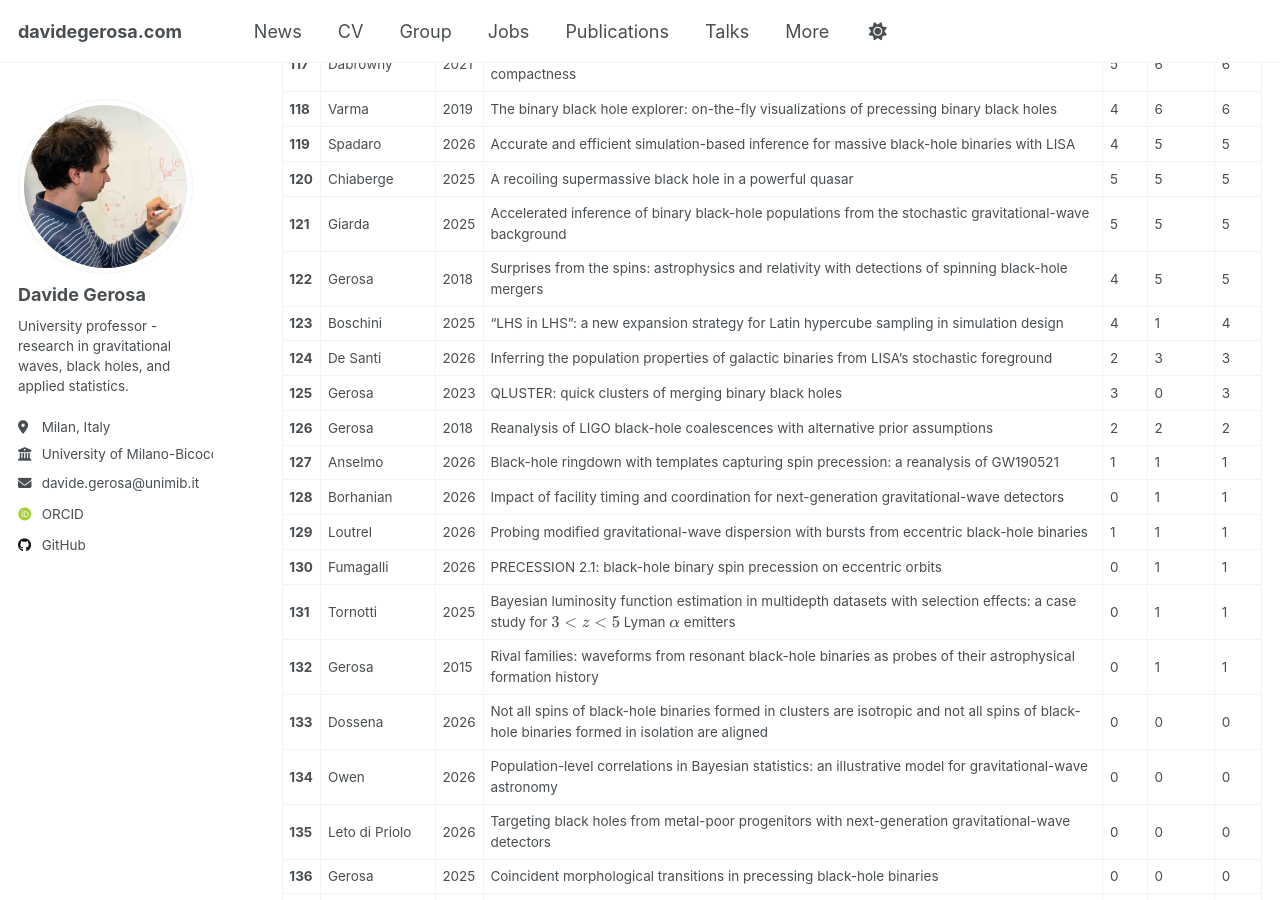
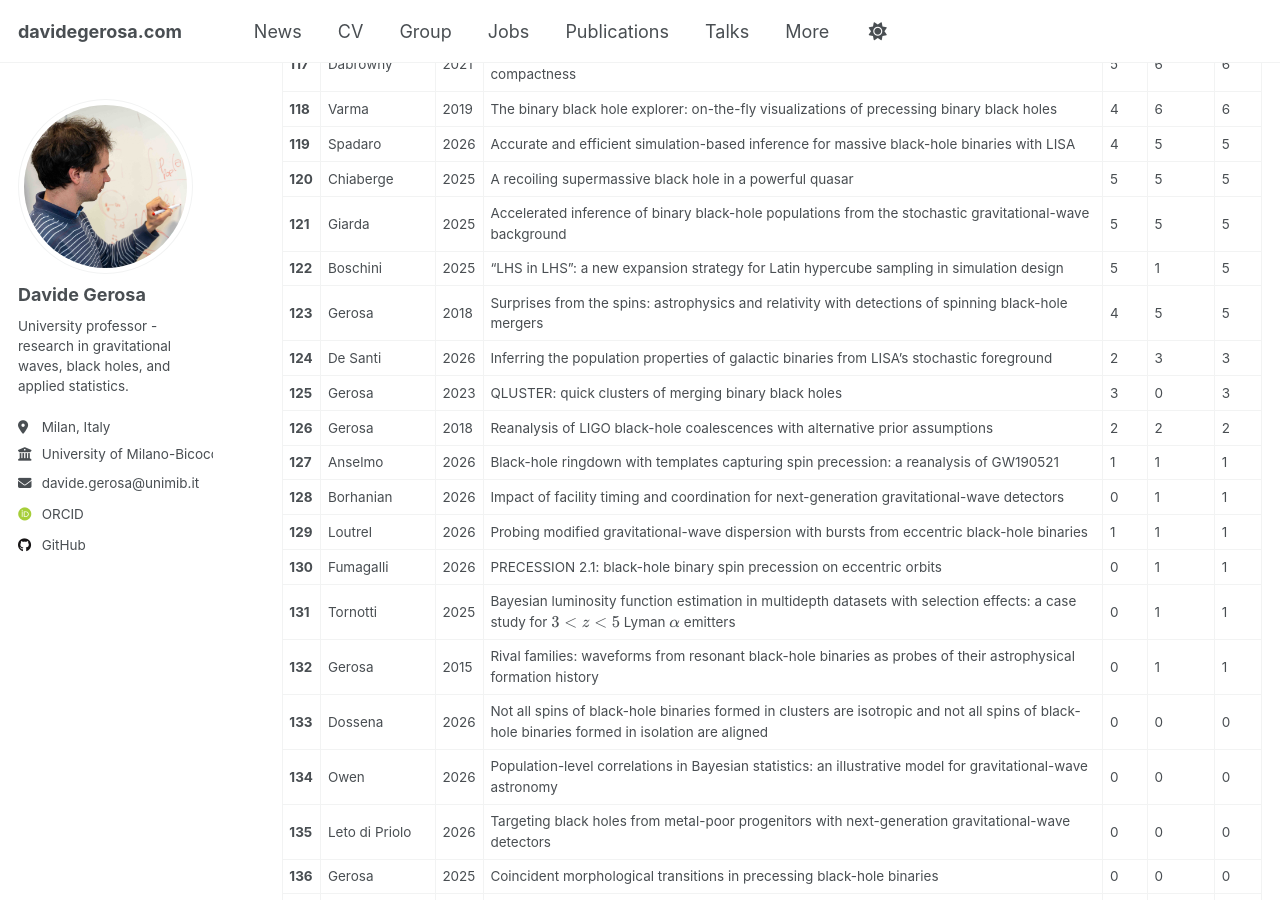
Before and after one commit to dgerosa/website, a Jekyll site: the page built from _pages/citations.md, in a window 1280 px wide and 900 px high, scrolled down 5192 px. Built offline with Jekyll 4.4.1, drawn with Linux system fonts in a browser that asks for light colours; some web fonts are replaced; some of the changed text lies outside the part shown.

Commit message:
Website update from workflow

```diff
--- a/_pages/_citations.md
+++ b/_pages/_citations.md
@@ -130,8 +130,8 @@
 | **119** | Spadaro | 2026 | Accurate and efficient simulation-based inference for massive black-hole binaries with LISA | 4 | 5 | 5 |
 | **120** | Chiaberge | 2025 | A recoiling supermassive black hole in a powerful quasar | 5 | 5 | 5 |
 | **121** | Giarda | 2025 | Accelerated inference of binary black-hole populations from the stochastic gravitational-wave background | 5 | 5 | 5 |
-| **122** | Gerosa | 2018 | Surprises from the spins: astrophysics and relativity with detections of spinning black-hole mergers | 4 | 5 | 5 |
-| **123** | Boschini | 2025 | “LHS in LHS”: a new expansion strategy for Latin hypercube sampling in simulation design | 4 | 1 | 4 |
+| **122** | Boschini | 2025 | “LHS in LHS”: a new expansion strategy for Latin hypercube sampling in simulation design | 5 | 1 | 5 |
+| **123** | Gerosa | 2018 | Surprises from the spins: astrophysics and relativity with detections of spinning black-hole mergers | 4 | 5 | 5 |
 | **124** | De Santi | 2026 | Inferring the population properties of galactic binaries from LISA's stochastic foreground | 2 | 3 | 3 |
 | **125** | Gerosa | 2023 | QLUSTER: quick clusters of merging binary black holes | 3 | 0 | 3 |
 | **126** | Gerosa | 2018 | Reanalysis of LIGO black-hole coalescences with alternative prior assumptions | 2 | 2 | 2 |
```
Also changed, not shown: other parts of _pages/_citations.md (+15 -15 lines), _pages/_group.md (+1 -1 lines), _pages/_publications.md (+1 -1 lines), _pages/_talks.md (+1 -1 lines).
